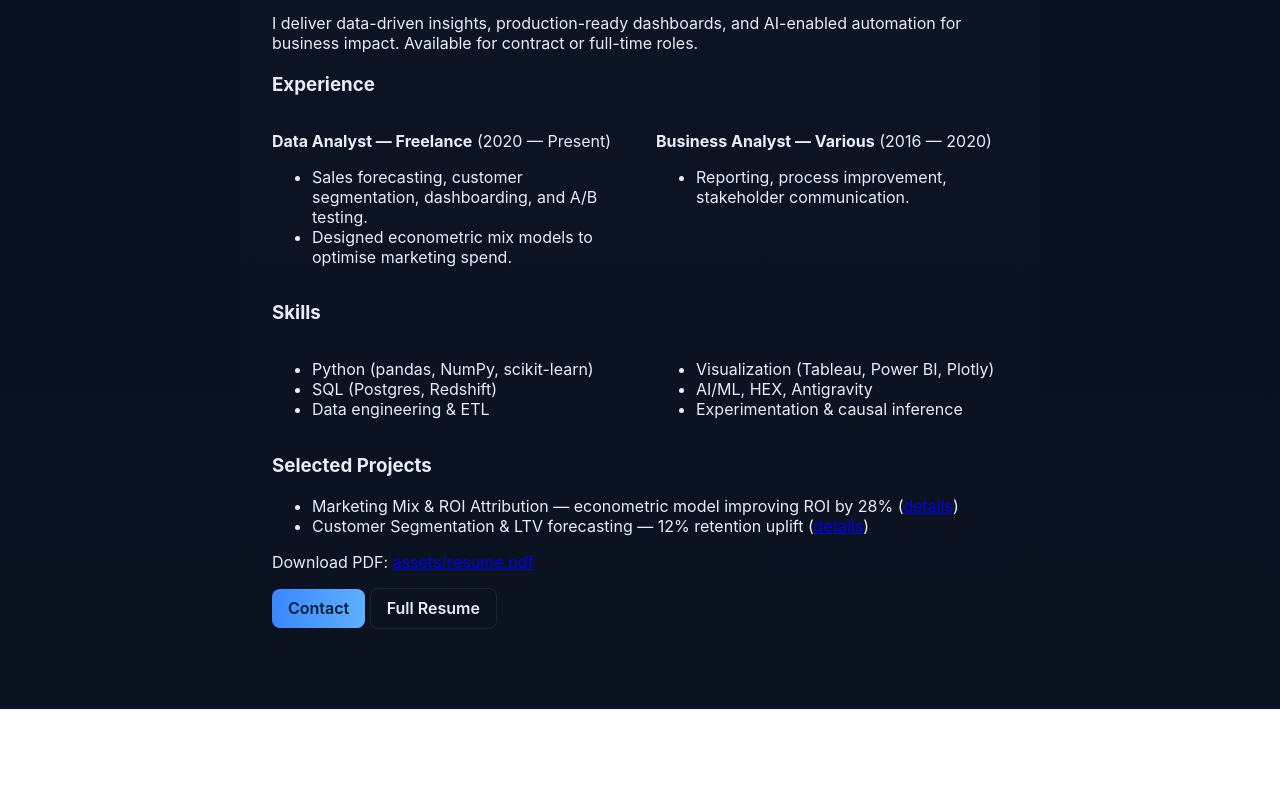
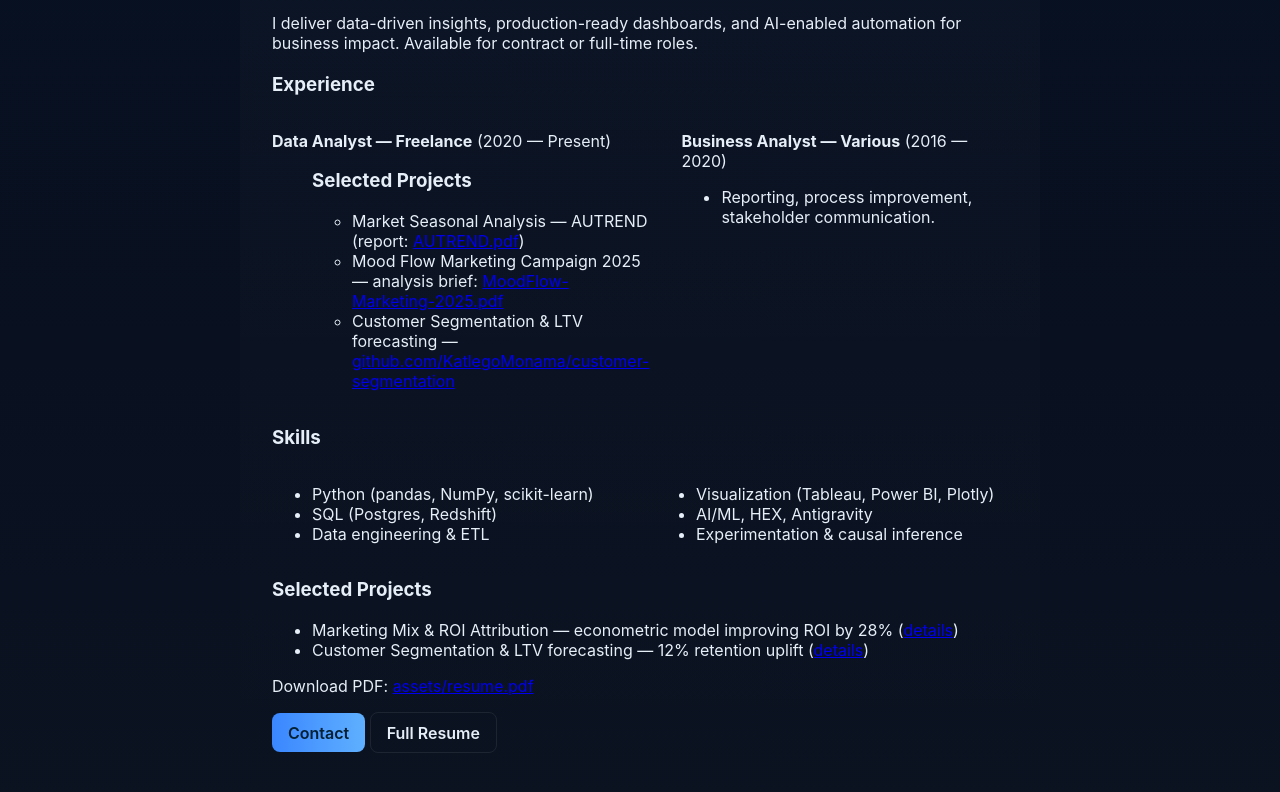
Before and after one commit to KatlegoMonama/KatlegoMonama.github.io, a website: page cv.html in a window 1280 px wide. Shown: the part 126-918 px from the top of the page. Before the commit the page ends 835 px from the top, so only its background shows below. Drawn offline with Linux system fonts and the light colour scheme.

Commit message:
Update cv.html to link featured project PDFs and repos

```diff
--- a/cv.html
+++ b/cv.html
@@ -65,9 +65,14 @@
                 <div>
                     <p><strong>Data Analyst — Freelance</strong> (2020 — Present)</p>
                     <ul>
-                        <li>Sales forecasting, customer segmentation, dashboarding, and A/B testing.</li>
-                        <li>Designed econometric mix models to optimise marketing spend.</li>
-                    </ul>
+            <section>
+                <h3>Selected Projects</h3>
+                <ul>
+                    <li>Market Seasonal Analysis — AUTREND (report: <a href="AUTREND.pdf" target="_blank">AUTREND.pdf</a>)</li>
+                    <li>Mood Flow Marketing Campaign 2025 — analysis brief: <a href="assets/projects/MoodFlow-Marketing-2025.pdf" target="_blank">MoodFlow-Marketing-2025.pdf</a></li>
+                    <li>Customer Segmentation & LTV forecasting — <a href="https://github.com/KatlegoMonama/customer-segmentation" target="_blank">github.com/KatlegoMonama/customer-segmentation</a></li>
+                </ul>
+            </section>
                 </div>
                 <div>
                     <p><strong>Business Analyst — Various</strong> (2016 — 2020)</p>
```
